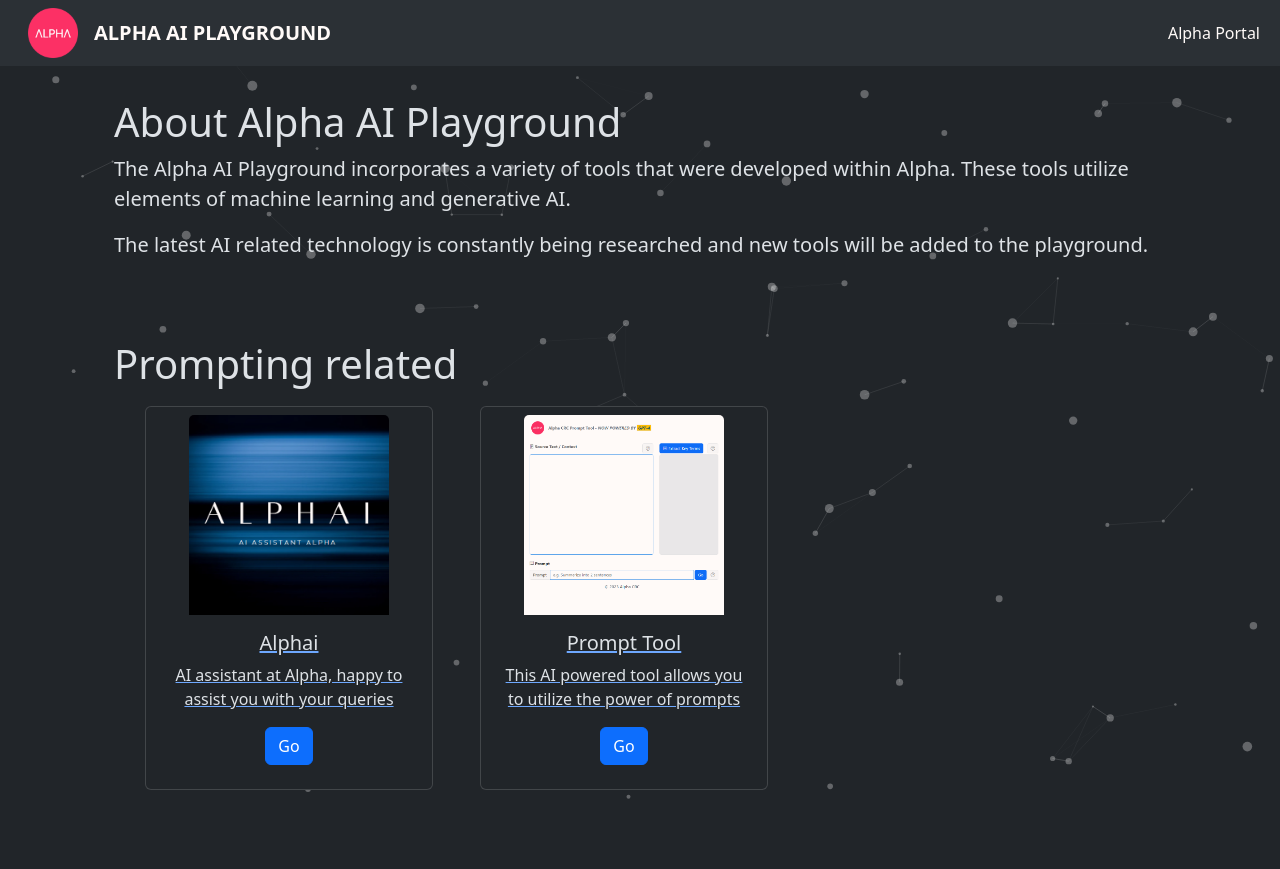
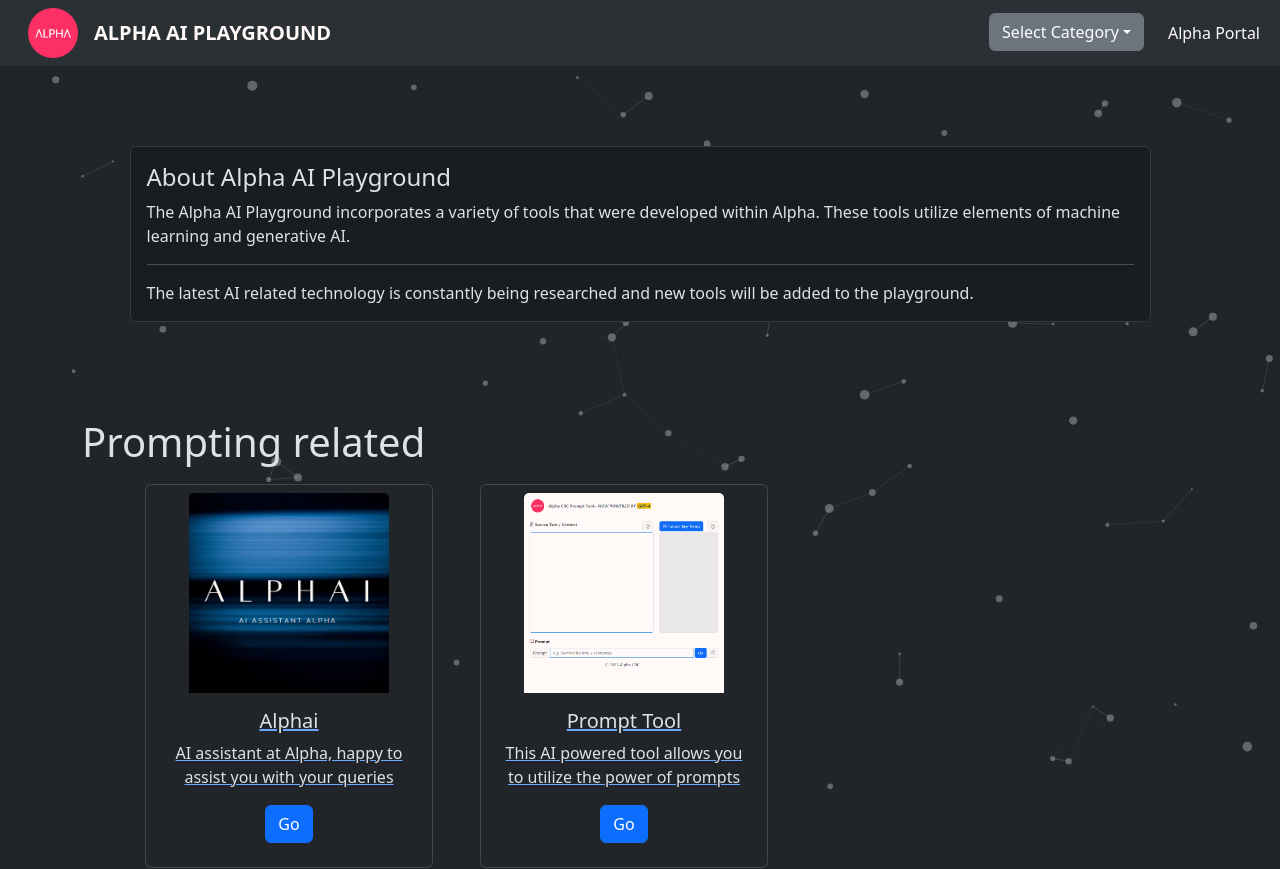
Before and after one commit to alphakchang/AIPlayground, a React (Create React App) app: page / in a window 1280 px wide. Shown: the top 869 px of the page. Built offline with nearby package versions, Linux system fonts and the light colour scheme.

Commit message:
Added category dropdown

```diff
--- a/package.json
+++ b/package.json
@@ -8,6 +8,7 @@
     "@testing-library/user-event": "^13.5.0",
     "bootstrap": "^5.3.1",
     "react": "^18.2.0",
+    "react-bootstrap": "^2.9.1",
     "react-dom": "^18.2.0",
     "react-scripts": "5.0.1",
     "react-tsparticles": "^2.12.2",
--- a/src/App.css
+++ b/src/App.css
@@ -1,5 +1,5 @@
 section {
-  padding: 2rem;
+  padding-top: 5rem;
 }
 
 .back {
--- a/src/App.js
+++ b/src/App.jsx
@@ -4,6 +4,7 @@
 import Navigation from './components/Navigation/Navigation';
 import About from './components/About/About';
 import Tools from './components/Tools/Tools';
+import AboutIdeas from './components/AboutIdeas/Aboutideas';
 import Footer from './components/Footer/Footer';
 import './App.css';
 
@@ -20,6 +21,7 @@
       <div className="container-lg">
         <About />
         <Tools proxy={proxy}/>
+        <AboutIdeas />
       </div>
       <Footer />
     </div>
--- a/src/components/About/About.js
+++ /dev/null
@@ -1,15 +0,0 @@
-import React from 'react';
-
-const About = () => {
-    return(
-        <section>
-            <div>
-                <h1 className="display-6">About Alpha AI Playground</h1>
-                <p className="lead">The Alpha AI Playground incorporates a variety of tools that were developed within Alpha. These tools utilize elements of machine learning and generative AI.</p>
-                <p className="lead">The latest AI related technology is constantly being researched and new tools will be added to the playground.</p>
-            </div>
-        </section>
-    );
-}
-
-export default About;
--- /dev/null
+++ b/src/components/About/About.jsx
@@ -0,0 +1,24 @@
+import Alert from 'react-bootstrap/Alert';
+
+const About = () => {
+    return (
+        <section>
+            <div className="row d-flex justify-content-center">
+                <div className="col-11">
+                    <Alert variant="dark">
+                        <Alert.Heading>About Alpha AI Playground</Alert.Heading>
+                        <p>
+                            The Alpha AI Playground incorporates a variety of tools that were developed within Alpha. These tools utilize elements of machine learning and generative AI.
+                        </p>
+                        <hr />
+                        <p className="mb-0">
+                            The latest AI related technology is constantly being researched and new tools will be added to the playground.
+                        </p>
+                    </Alert>
+                </div>
+            </div>
+        </section>
+    );
+}
+
+export default About;
--- /dev/null
+++ b/src/components/AboutIdeas/Aboutideas.jsx
@@ -0,0 +1,21 @@
+import Alert from 'react-bootstrap/Alert';
+
+const AboutIdeas = () => {
+    return (
+        <section>
+            <div className="row d-flex justify-content-center">
+                <div className="col-6">
+                    <Alert variant="info">
+                        <Alert.Heading>AI App Ideas</Alert.Heading>
+                        <p>
+                            If you have any AI related ideas or questions,
+                            please contact Ken directly to discuss, thanks!
+                        </p>
+                    </Alert>
+                </div>
+            </div>
+        </section>
+    );
+}
+
+export default AboutIdeas;
--- a/src/components/Footer/Footer.js
+++ b/src/components/Footer/Footer.jsx
@@ -2,11 +2,14 @@
 import './Footer.css';
 
 const Footer = () => {
+
+    let currentYear = new Date().getFullYear();
+
     return(
         <footer>
             <div className="text-center my-3">
                 <h6 className="text-secondary">
-                    <span>&copy; 2023 </span><span>Alpha </span><span>CRC</span><span>AI power within</span>
+                    <span>&copy; {currentYear} </span><span>Alpha </span><span>CRC</span><span>AI power within</span>
                 </h6>
             </div>
         </footer>
--- a/src/components/Navigation/Navigation.css
+++ b/src/components/Navigation/Navigation.css
@@ -10,14 +10,14 @@
     color: #FFFAF8;
 }
 
-.nav-item a {
+.text-links a {
     padding-left: 1em;
     padding-right: 1em;
     color: #FFFAF8;
     transition: 0.1s;
 }
 
-.nav-item a:hover {
+.text-links a:hover {
     color: #2E314F;
     /* font-size: 1.2em; */
     background-color: #FFFAF8;
--- a/src/components/Navigation/Navigation.js
+++ /dev/null
@@ -1,31 +0,0 @@
-import React from 'react';
-import logo from './alpha_logo.png';
-import './Navigation.css';
-
-const Navigation = () => {
-    return(
-        <nav className="navbar navbar-expand bg-body-tertiary sticky-top">
-            <div className="container-fluid">
-                    <a href="https://alphacrc.com/">
-                        <span className="m-3">
-                            <img src={logo} height="50px" width="50px" alt="logo" />
-                        </span>
-                    </a>
-                    <span className="fw-bold text-uppercase navbar-brand navTitle">
-                        Alpha AI Playground
-                    </span>
-
-                {/* navbar links */}
-                <div className="collapse navbar-collapse justify-content-end align-center" id="main-nav">
-                    <ul className="navbar-nav">
-                        <li className="nav-item">
-                            <a href="https://portal.alphacrc.com:3443/" className="nav-link">Alpha Portal</a>
-                        </li>
-                    </ul>
-                </div>
-            </div>
-        </nav>
-    );
-}
-
-export default Navigation;
--- /dev/null
+++ b/src/components/Navigation/Navigation.jsx
@@ -0,0 +1,47 @@
+import React from 'react';
+import logo from './alpha_logo.png';
+import './Navigation.css';
+import Dropdown from 'react-bootstrap/Dropdown';
+
+const Navigation = () => {
+    return (
+        <nav className="navbar navbar-expand bg-body-tertiary sticky-top">
+            <div className="container-fluid">
+                <a href="https://alphacrc.com/">
+                    <span className="m-3">
+                        <img src={logo} height="50px" width="50px" alt="logo" />
+                    </span>
+                </a>
+                <span className="fw-bold text-uppercase navbar-brand navTitle">
+                    Alpha AI Playground
+                </span>
+
+                {/* navbar links */}
+                <div className="collapse navbar-collapse justify-content-end align-center" id="main-nav">
+                    <ul className="navbar-nav">
+                        <li className="nav-item mx-3">
+                            <Dropdown>
+                                <Dropdown.Toggle variant="secondary" id="dropdown-basic">
+                                    Select Category
+                                </Dropdown.Toggle>
+
+                                <Dropdown.Menu>
+                                    <Dropdown.Item href="#prompting">Prompting related</Dropdown.Item>
+                                    <Dropdown.Item href="#content-editor">Content Editor & alts</Dropdown.Item>
+                                    <Dropdown.Item href="#seo">SEO related</Dropdown.Item>
+                                    <Dropdown.Item href="#ft">Fine-tuned models</Dropdown.Item>
+                                    <Dropdown.Item href="#other">Others</Dropdown.Item>
+                                </Dropdown.Menu>
+                            </Dropdown>
+                        </li>
+                        <li className="nav-item text-links">
+                            <a href="https://portal.alphacrc.com:3443/" className="nav-link">Alpha Portal</a>
+                        </li>
+                    </ul>
+                </div>
+            </div>
+        </nav>
+    );
+}
+
+export default Navigation;
--- a/src/components/Tools/Tools.jsx
+++ b/src/components/Tools/Tools.jsx
@@ -15,7 +15,7 @@
 const Tools = ({ proxy }) => {
     return (
         <>
-            <section id="prompting-tools">
+            <section id="prompting">
                 <div>
                     <h1 className="display-6">Prompting related</h1>
                     <div className="grid-container text-center">
@@ -111,7 +111,7 @@
                 </div>
             </section>
 
-            <section id='fine-tuned'>
+            <section id='ft'>
                 <div>
                     <h1 className="display-6">Fine-tuned models</h1>
                     <div className="grid-container text-center">
@@ -155,7 +155,7 @@
                 </div>
             </section>
 
-            <section id='others'>
+            <section id='other'>
                 <div>
                     <h1 className="display-6">Others</h1>
                     <div className="grid-container text-center">
```
Also changed, not shown: 2 other files (tests, documents, lock files or other folders).
